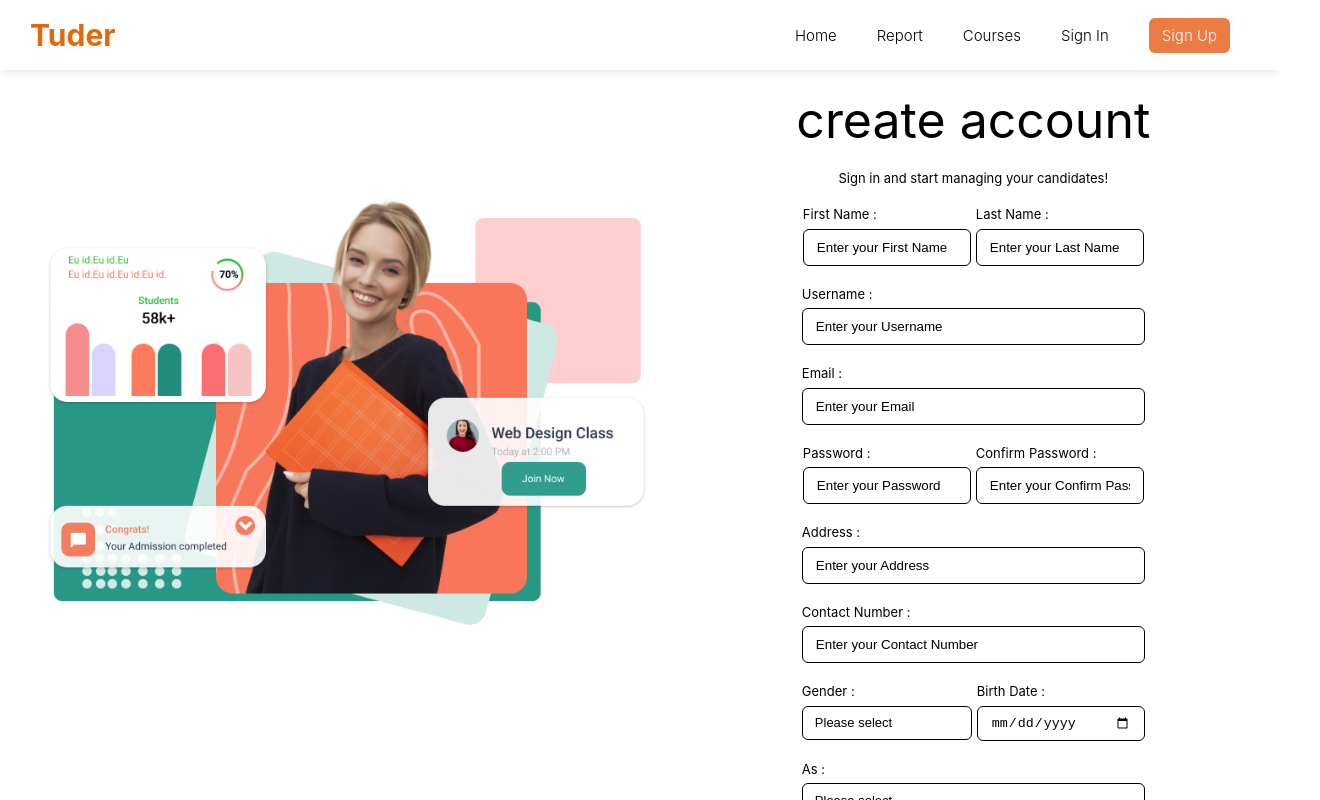
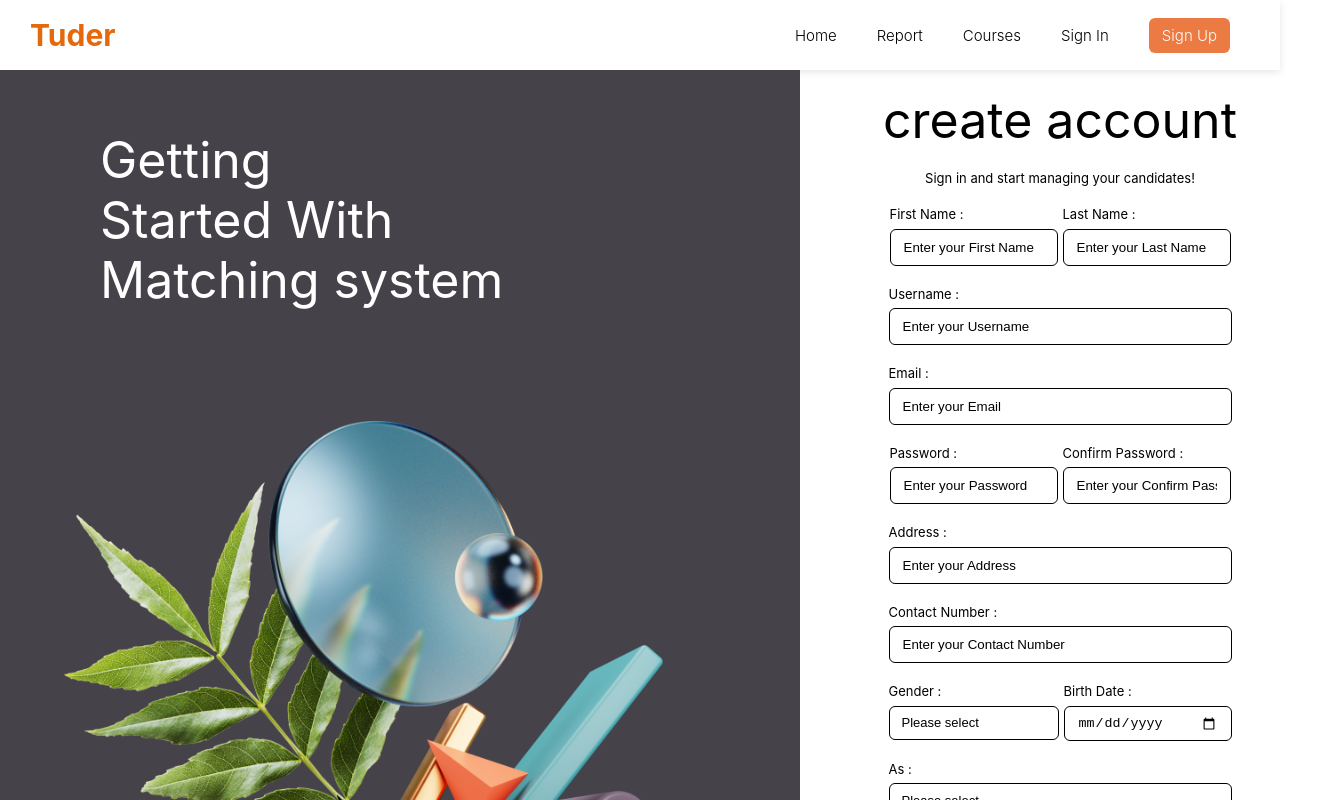
Before and after one commit to 2110336-2565-2/Sec3-Group16-Tuder, a React (Create React App) app in the folder Frontend/: page /SignUp in a window 1280 px wide. Shown: the top 800 px of the page, 1320 px wide, since content can reach past the window. Built offline with nearby package versions, Linux system fonts and the light colour scheme.

Commit message:
add footer to signup signin page

```diff
--- a/Frontend/src/components/FormSignIn.js
+++ b/Frontend/src/components/FormSignIn.js
@@ -2,7 +2,6 @@ import FormT from './FormStyle.js';
 import { useState } from 'react';
 import signInHandler from '../handlers/signInHandler.js';
 import { useNavigate, useOutletContext } from 'react-router-dom';
-import useRole from '../hooks/useRole.js';
 
 
 export default function FormSignIn(props){
@@ -23,13 +22,13 @@ export default function FormSignIn(props){
         setStatus('submitting')
         try{
             await signInHandler(signInData, navigate);
+
             // update role in state
             handleRole.handleRole();
             setStatus('success')
         } catch (error){
 
             // Handle by do sth
-
 
             console.log(error);
             setStatus('error');
--- a/Frontend/src/components/Navbar.js
+++ b/Frontend/src/components/Navbar.js
@@ -4,12 +4,11 @@ import styled from 'styled-components';
 import {signOutAction} from '../handlers/signOutHandler';
 import {useNavigate} from 'react-router-dom';
 import { Fragment } from 'react';
-import { useEffect } from 'react';
 import useRole from '../hooks/useRole';
 
 
 
-export default function Navbar(props){
+export default function Navbar(){
     // choose Navbar contents array from role
 
     const [role, handleRole] = useRole();
@@ -38,16 +37,16 @@ export default function Navbar(props){
     // change to component for use in JSX  --> Generate NavItem for each content
     const contentElement = contents.map((content, index) => {
         if(content === 'Home'){
-            return <NavbarItem><TuderLinkNav to='/' key={index}>{content}</TuderLinkNav></NavbarItem>
+            return <NavbarItem key="home"><TuderLinkNav to='/' key={index}>{content}</TuderLinkNav></NavbarItem>
         }else if(content === 'Sign Up'){
-            return <NavbarItem><TuderButton type='tudor-button' to="/SignUp" key={index}>{content}</TuderButton></NavbarItem>
+            return <NavbarItem key="signUp"><TuderButton type='tudor-button' to="/SignUp" key={index}>{content}</TuderButton></NavbarItem>
         }else if(content === 'Sign In'){
-            return <NavbarItem><TuderLinkNav to='/SignIn' key={index}>{content}</TuderLinkNav></NavbarItem>
+            return <NavbarItem key="signIn"><TuderLinkNav to='/SignIn' key={index}>{content}</TuderLinkNav></NavbarItem>
         }else if(content === 'Sign Out'){
-            return <NavbarItem><TuderButton type='red-button' onClick={signOutHandler} key={index}>{content}</TuderButton></NavbarItem>
+            return <NavbarItem key="signOut"><TuderButton type='red-button' onClick={signOutHandler} key={index}>{content}</TuderButton></NavbarItem>
         }else{
             let urlLink = "/" + content
-            return <NavbarItem><TuderLinkNav to= {urlLink} key={index}>{content}</TuderLinkNav></NavbarItem>
+            return <NavbarItem key={content}><TuderLinkNav to= {urlLink} key={index}>{content}</TuderLinkNav></NavbarItem>
         }
     });
 
--- /dev/null
+++ b/Frontend/src/components/SignInFooter.js
@@ -0,0 +1,32 @@
+import { Fragment } from "react";
+import styled from "styled-components";
+
+export default function Footer(){
+
+
+    return (
+        <Fragment>
+            <FooterSection>
+                <FooterContent>
+                <ImageFooter width='600px' src="/images/SignInFooter.png" alt="seprate70" />
+                </FooterContent>
+            </FooterSection>
+        </Fragment>
+    )
+}
+
+
+// styled-components for Navbar components
+const FooterSection = styled.nav`
+    margin-top: 3%;
+`;
+
+const FooterContent = styled.div`
+    align-items: center;
+    position:relative;
+`;
+
+const ImageFooter = styled.img`
+    width: 100%;
+    position: absolute;
+`;
--- /dev/null
+++ b/Frontend/src/components/SignUpFooter.js
@@ -0,0 +1,32 @@
+import { Fragment } from "react";
+import styled from "styled-components";
+
+export default function Footer(){
+
+
+    return (
+        <Fragment>
+            <FooterSection>
+                <FooterContent>
+                <ImageFooter width='600px' src="/images/SignUpFooter.png" alt="seprate70" />
+                </FooterContent>
+            </FooterSection>
+        </Fragment>
+    )
+}
+
+
+// styled-components for Navbar components
+const FooterSection = styled.nav`
+    margin-top: -50%;
+`;
+
+const FooterContent = styled.div`
+    align-items: center;
+    position:relative;
+`;
+
+const ImageFooter = styled.img`
+    width: 100%;
+    position: absolute;
+`;
--- a/Frontend/src/index.css
+++ b/Frontend/src/index.css
@@ -5,6 +5,7 @@ body {
     sans-serif;
   -webkit-font-smoothing: antialiased;
   -moz-osx-font-smoothing: grayscale;
+  height: 100%;
 }
 
 code {
--- a/Frontend/src/index.js
+++ b/Frontend/src/index.js
@@ -46,6 +46,6 @@ const router = createBrowserRouter([
 const root = ReactDOM.createRoot(document.getElementById('root'));
 root.render(
   <React.StrictMode>
-    <RouterProvider router={router} role='student'/>
+    <RouterProvider router={router} />
   </React.StrictMode>
 );
--- a/Frontend/src/pages/SignIn.js
+++ b/Frontend/src/pages/SignIn.js
@@ -1,10 +1,13 @@
+import { Fragment } from "react";
 import styled from "styled-components"
 import FormSignIn from "../components/FormSignIn.js";
+import Footer from "../components/SignInFooter.js";
 
 export default function SignIn(){
 
 
     return(
+        <Fragment>
             <ContainerWithHeight margintop='100px'>
                 <SeperateSection>
                     <ItemGrid justify='center' columngrid='1 / 3'>
@@ -15,6 +18,8 @@ export default function SignIn(){
                     </ItemGrid>
                 </SeperateSection>
             </ContainerWithHeight>
+            <Footer/>
+        </Fragment>
     )
 }
 
--- a/Frontend/src/pages/SignUp.js
+++ b/Frontend/src/pages/SignUp.js
@@ -1,24 +1,55 @@
+import { Fragment } from "react";
 import styled from "styled-components"
 import FormSignUp from "../components/FormSignUp.js";
+import Footer from "../components/SignUpFooter.js";
 
 export default function SignUp(){
 
     return(
+        <Fragment>
+
             <ContainerWithHeight margintop='0px'>
                 <SeperateSection>
                     <ItemGrid justify='center' columngrid='1 / 2'>
-                    <ImageTudor mt='120px' width='600px' src="/images/signin.png" alt="seprate70" />
+                        <BlackDiv>
+                            <SignUpInfo>
+                            Getting <br/>
+                            Started With <br/>
+                            Matching system
+                            </SignUpInfo>
+
+                        </BlackDiv>
                     </ItemGrid>
                     <ItemGrid columngrid='3 / 4'>
                         <FormSignUp />
                     </ItemGrid>
                 </SeperateSection>
             </ContainerWithHeight>
+            <Footer/>
+        </Fragment>
     )
 }
 
 
 // styled-components
+const BlackDiv = styled.div`
+position: relative;
+width: 800px;
+height: 950px;
+
+background: #45424A;
+
+`;
+
+const SignUpInfo = styled.div`
+    display: grid;
+    text-align: left;
+    color: white;
+    padding-top: 60px;
+    padding-left: 100px;
+    font-size: 50px;
+`;
+
 const ImageTudor = styled.img`
     max-width: ${(props) => {
         return props.maxwidth
@@ -29,7 +60,7 @@ const ImageTudor = styled.img`
 `;
 
 const ContainerWithHeight = styled.div`
-    padding: 0px 30px;
+    // padding: 0px 30px;
     margin-top: ${(props) => {
         return props.margintop
     }};
--- a/Frontend/src/utils/jwtGet.js
+++ b/Frontend/src/utils/jwtGet.js
@@ -1,4 +1,3 @@
-import { useState, useEffect } from 'react';
 import jwt_decode from 'jwt-decode';
 
 export default function getRole(){
```
Also changed, not shown: Frontend/src/App.js (+6 -4 lines), Frontend/public/images/SignInFooter.png (added), Frontend/public/images/SignUpFooter.png (added). Lines whose indentation alone changed are shown as unchanged.
